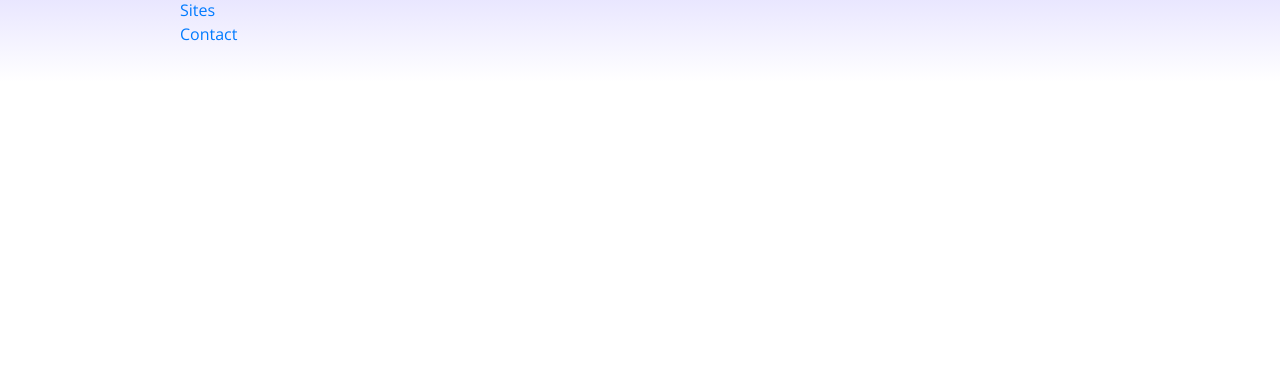
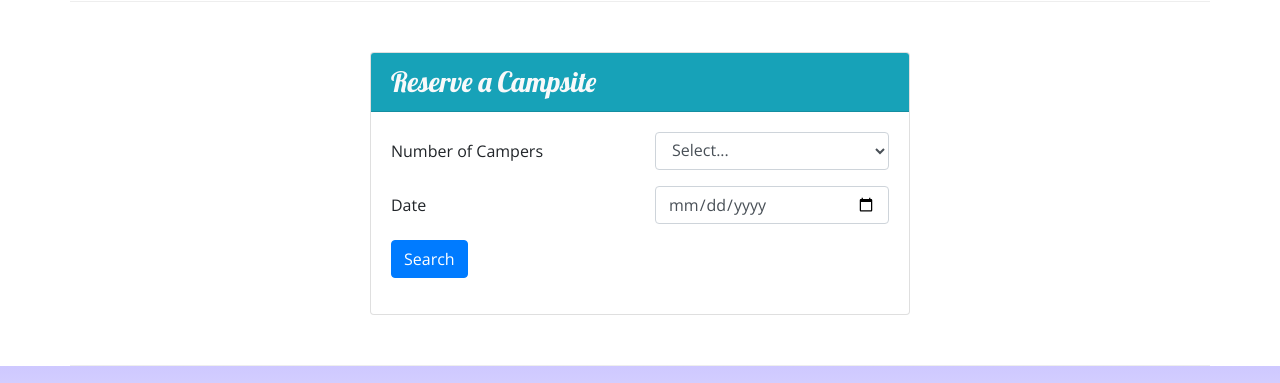
Before and after one commit to louisMcGrath/nucampsite, a website: page index.html in a window 1280 px wide. Shown: the part 1252-1635 px from the top of the page. Before the commit the page ends 1334 px from the top, so only its background shows below. Drawn offline with nearby package versions, Linux system fonts and the light colour scheme.

Commit message:
wk 2 assignment finished

```diff
--- a/index.html
+++ b/index.html
@@ -21,8 +21,13 @@
                     <img src="img/logo.png" class="img-fluid" />
                 </div>
                 <div class ="col">
-            <h1>NuCamp</h1>
-            <h2>a better way to camp</h2>
+                    <h1>NuCamp</h1>
+                    <h2>a better way to camp</h2>
+                </div>
+                <div class="col col-md-4 col-xl-2 mt-4">
+                    <a href="#reserveForm" class="text-nowrap">
+                        <buton type="button" class="btn btn-info btn-lg">Reserve Campsite</buton>
+                    </a>
                 </div>
             </div>
         </div>
@@ -66,8 +71,13 @@
                 <h2>Featured Campsites</h2>
             </div>
             <div class="col">
-                <h3>React Lake Campground</h3>
-                <p class="d-none d-sm-block">Nestled in the foothills of the Chrome Mountains, this campground on the shores of the pristine React Lake is a favorite for fly fishers.</p>
+                <div class="media">
+                    <div class="media-body align-self-center">
+                        <h3>React Lake Campground</h3>
+                        <p class="d-none d-sm-block">Nestled in the foothills of the Chrome Mountains, this campground on the shores of the pristine React Lake is a favorite for fly fishers.</p>
+                    </div>
+                    <img class="d-flex ml-3 img-thumbnail" src="img/react-lake-thumb.jpg">
+                </div>
             </div>
         </div>
 
@@ -81,6 +91,49 @@
                     <div class="media-body align-self-center">
                         <h3>Bootstrap Outfitters</h3>
         				<p class="d-none d-sm-block">Bootstrap Outfitters supplies you with gear you need at prices you can't beat.</p>
+                    </div>
+                </div>
+            </div>
+        </div>
+    </div>
+
+    <div class="container">
+        <div class="row row-content align-items-center">
+            <div class="col-sm-6 mx-auto">
+                <div class="card">
+                    <h3 class="card-header bg-info text-light">Reserve a Campsite</h3>
+                    <div class="card-body">
+                        <form id="reserveForm">
+                            <div class="row form-group">
+                                <div class="col-sm-6">
+                                    <label class="col-form-label">Number of Campers</label>
+                                </div>
+                                <div class="col-sm-6">
+                                    <select class="form-control" name="numCampers" id="numCampers">
+                                        <option>Select...</option>
+                                        <option>1</option>
+                                        <option>2</option>
+                                        <option>3</option>
+                                        <option>4</option>
+                                        <option>5</option>
+                                        <option>6</option>
+                                    </select>
+                                </div>
+                            </div>
+                            <div class="row form-group">
+                                <div class="col-sm-6">
+                                    <label for="date" class="col-form-label">Date</label>
+                                </div>
+                                <div class="col-sm-6">
+                                    <input class="form-control" type="date" id="date" name="date" placeholder="MM/DD/YYYY">
+                                </div>
+                            </div>
+                            <div class="row form-group">
+                                <div class='col'>
+                                    <button type="submit" class="btn btn-primary">Search</button>
+                                </div>
+                            </div>
+                        </form>
                     </div>
                 </div>
             </div>
```
